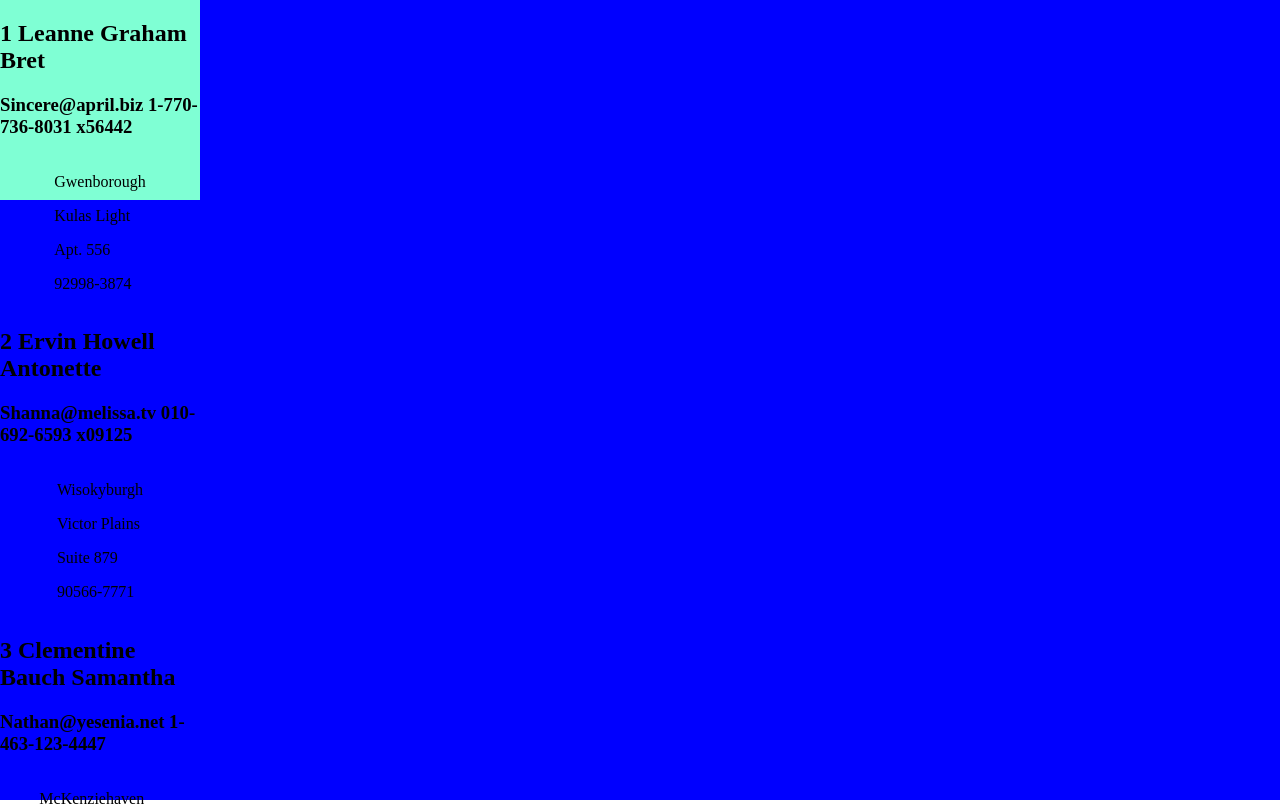
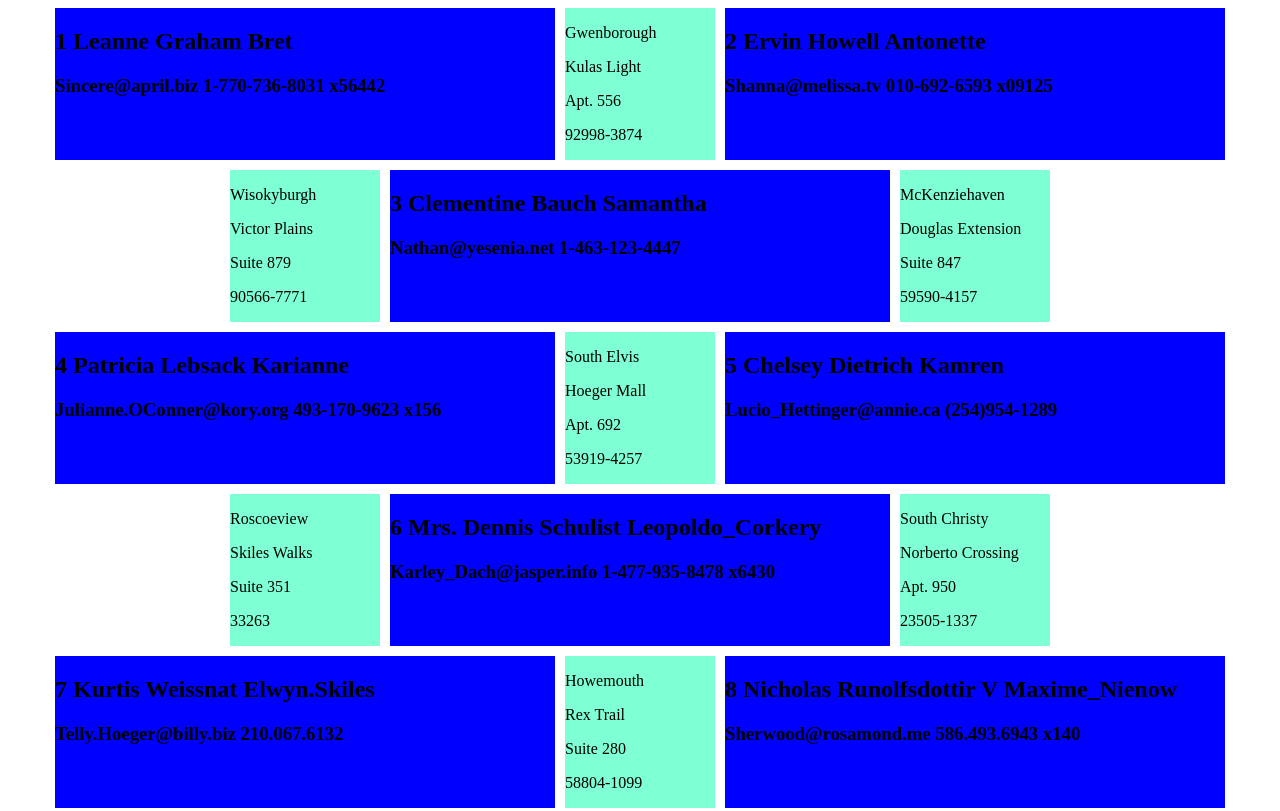
Before and after one commit to DmytroSav4uk/javascriptHomeworkDS, a plain HTML site: page homework4/additional/2/index.html in a window 1280 px wide. Shown: the top 811 px of the page. Drawn offline with Linux system fonts and the light colour scheme.

Commit message:
completed second additional task

```diff
--- a/homework4/additional/2/index.html
+++ b/homework4/additional/2/index.html
@@ -5,42 +5,28 @@
     <title>Title</title>
 
     <style>
-body{
-  margin: 0;
-  overflow: hidden;
-}
-
-    .wrap{
-
-      width: 100vw;
-      height: 100vh;
-      display: flex;
-      flex-wrap: wrap;
-      background: blue;
-
-    }
-
-    .users-box{
-      width: 200px;
-      height: 200px;
-      display: flex;
-      flex-wrap: wrap;
-      justify-content: center;
-      align-items: center;
-      background: aquamarine;
-    }
-
-    .user-block{
-      width: 500px ;
-    }
 
 
 
 
+     .users-box{
+         display: flex;
+         flex-wrap: wrap;
+         gap: 10px;
+         justify-content: center;
+     }
 
+     .user-block{
+         width: 500px;
+         background: blue;
+     }
+
+     .address-block{
+         background: aquamarine;
+         width: 150px;
+     }
 
     </style>
-
 
 
 </head>
@@ -290,7 +276,7 @@ body{
     <div class="users-box">
 
         <script>
-  for( const usersListKey of usersList ) {
+            for (const usersListKey of usersList) {
                 document.write(`<div class="user-block">`)
                 document.write(`<h2>${usersListKey.id} ${usersListKey.name} ${usersListKey.username} </h2>`);
                 document.write(`<h3>${usersListKey.email} ${usersListKey.phone} </h3>`);
```
Lines whose indentation alone changed are shown as unchanged.
